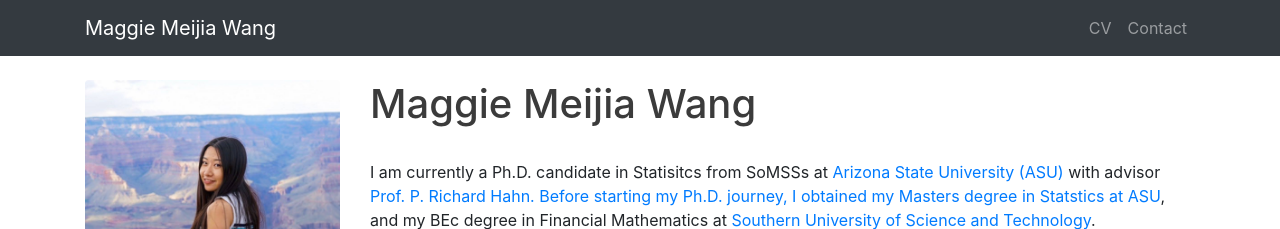
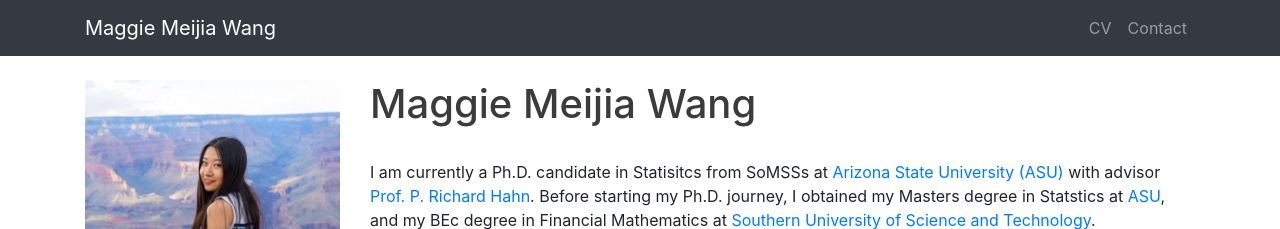
Before and after one commit to MaggieWang0614/MaggieWang, a plain HTML site: page index.html in a window 1280 px wide. Shown: the top 229 px of the page. Drawn offline with nearby package versions, Linux system fonts and the light colour scheme; files whose address does not match are found by name; a web font is replaced by a local one.

Commit message:
update intro

```diff
--- a/index.html
+++ b/index.html
@@ -129,8 +129,8 @@
 <!-- <p> I may not maintain this website in future. Check <a href="">new website</a>. </p> -->
 
 <p class="m-0">I am currently a Ph.D. candidate in Statisitcs from SoMSSs at <span style="color:#4169E1"><a href="https://www.asu.edu">Arizona State University (ASU)</a></span>
-    with advisor <span style="color:#4169E1"><a href="https://search.asu.edu/profile/3143358">Prof. P. Richard Hahn.
-    Before starting my Ph.D. journey, I obtained my Masters degree in Statstics at <span style="color:#4169E1"><a href="https://www.asu.edu"> ASU</a></span>,
+    with advisor <span style="color:#4169E1"><a href="https://search.asu.edu/profile/3143358">Prof. P. Richard Hahn</a></span>.
+    Before starting my Ph.D. journey, I obtained my Masters degree in Statstics at <span style="color:#4169E1"><a href="https://www.asu.edu">ASU</a></span>,
     and my BEc degree in Financial Mathematics at <a href="https://www.sustech.edu.cn/en/">Southern University of Science and Technology</a>. </p>
 
 
```
